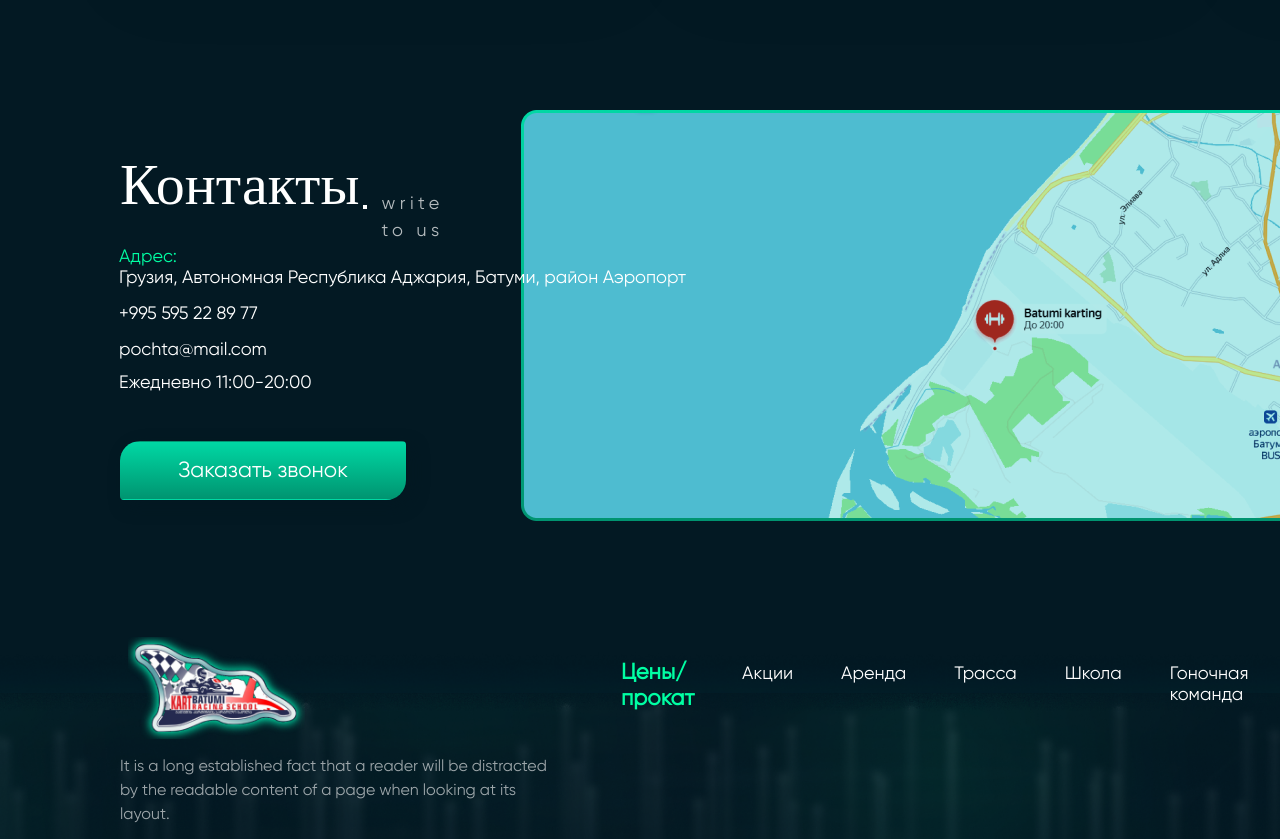
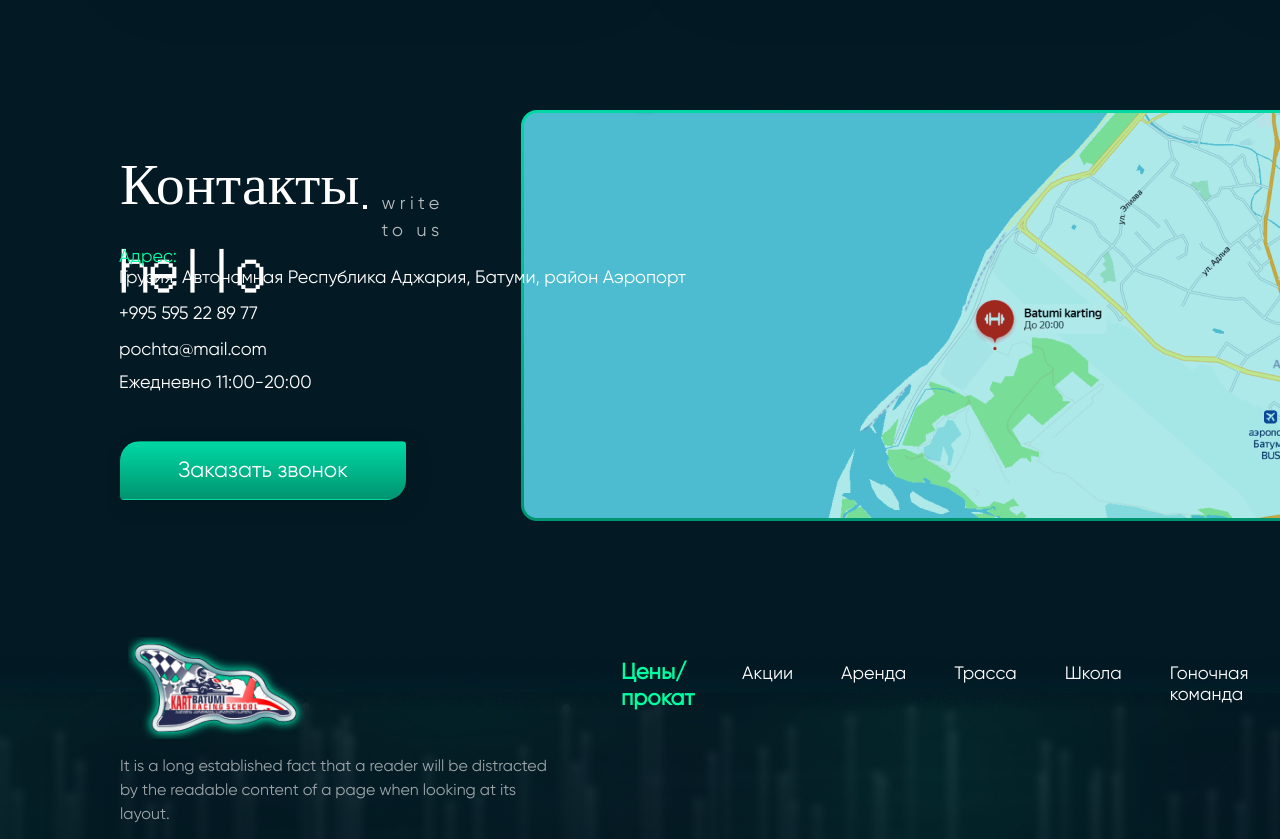
Before and after one commit to Drumpoltava/BatumiKarting, a plain HTML site: page index.html in a window 1280 px wide. Shown: the part 2980-3819 px from the top of the page. Drawn offline with Linux system fonts and the light colour scheme.

Commit message:
test-server

```diff
--- a/index.html
+++ b/index.html
@@ -170,7 +170,7 @@
   </div>
 
   <div class="contacts-container">
-    <div class="contacts">Контакты</div>
+    <div class="contacts">Контакты hello</div>
     <div class="contacts-line"></div>
     <div class="write-to-us">write to us</div>
     <img class="contacts-map-img" src="./resources/img/image 17.png">
```
